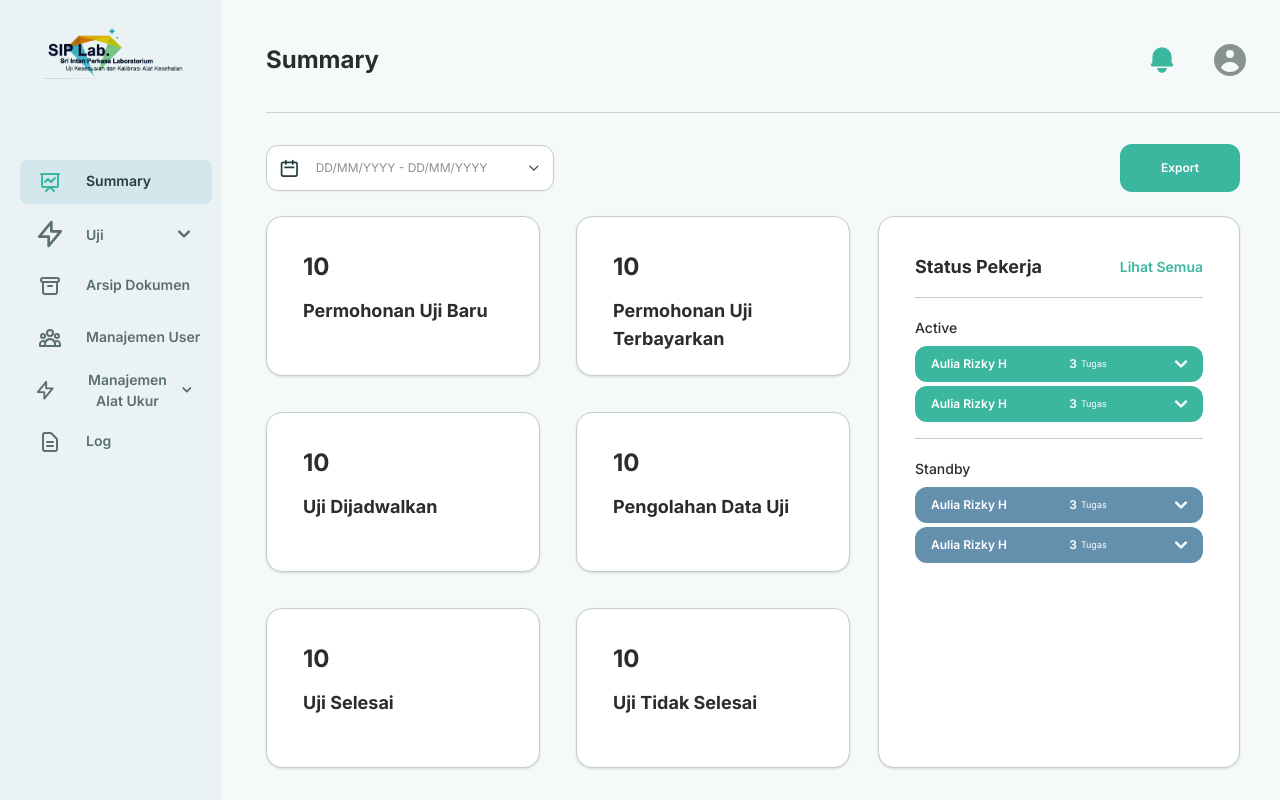
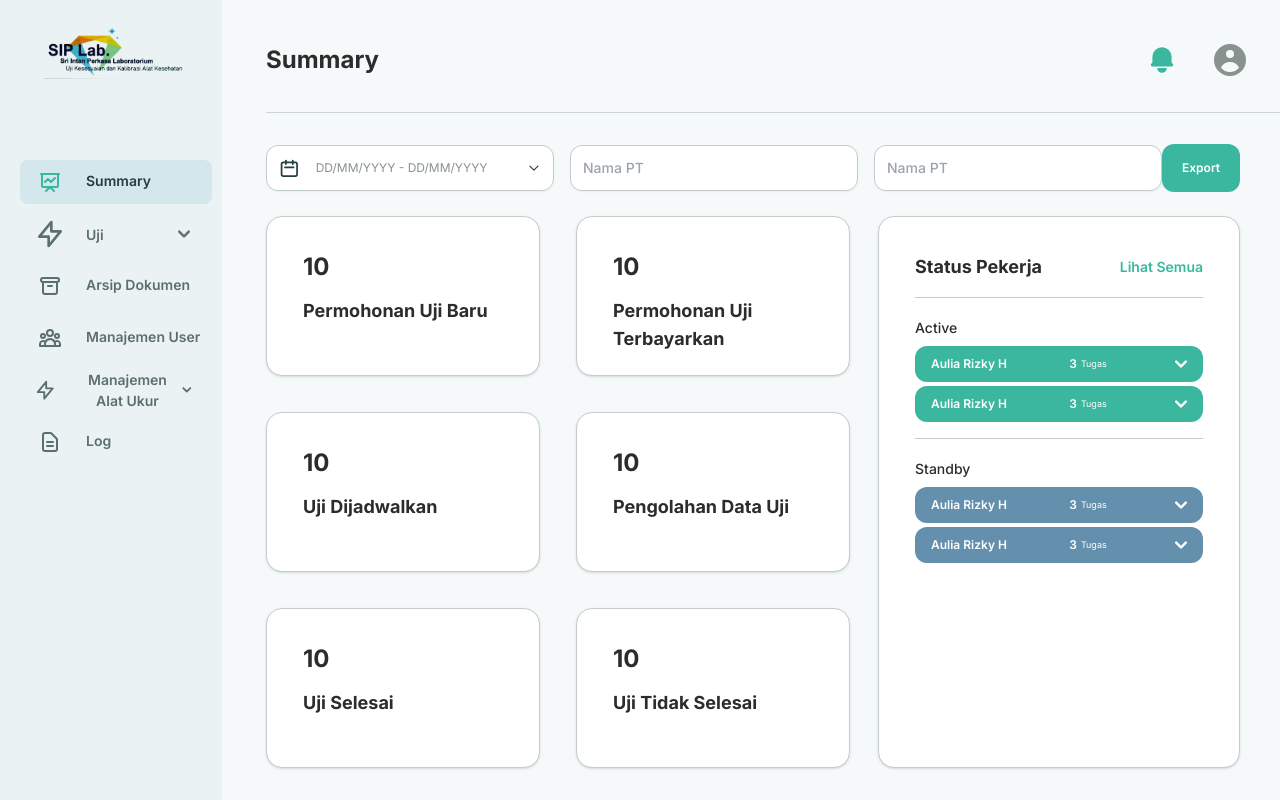
Before and after one commit to AdlanHawari/lab-webapp, a Next.js app: page /manajemen/summary in a window 1280 px wide. Built offline with nearby package versions, Linux system fonts and the light colour scheme.

Commit message:
static client dashboard data

```diff
--- a/components/small/small_card/SmallCard.jsx
+++ b/components/small/small_card/SmallCard.jsx
@@ -35,8 +35,8 @@ export default function SmallCard({data}) {
 
 
         <h3 className="text-black-500">
-            {data.TestApplicationTool[0]?.Tool.name} {data.TestApplicationTool[0]?.Tool.brand} - {data.TestApplicationTool[0]?.Tool.type}
-            {/* Nama alat */}
+            {/* {data.TestApplicationTool[0]?.Tool.name} {data.TestApplicationTool[0]?.Tool.brand} - {data.TestApplicationTool[0]?.Tool.type} */}
+            Nama alat
         </h3>
 
         <div className="flex">
--- a/pages/client/uji/index.js
+++ b/pages/client/uji/index.js
@@ -36,23 +36,23 @@ export default function ClientUjiPage() {
     // getUji();
   })
 
-  useEffect(() => {
-    // if(!data){
-    //   mutate()
-    // }
-    if(data){
+  // useEffect(() => {
+  //   // if(!data){
+  //   //   mutate()
+  //   // }
+  //   if(data){
 
-      console.log("isinya",data)
-    }
+  //     console.log("isinya",data)
+  //   }
 
-    if(error){
-      console.log("error",error)
-      mutate(null)
-      router.replace("/login")
-      // mutate()
-    }
+  //   if(error){
+  //     console.log("error",error)
+  //     mutate(null)
+  //     router.replace("/login")
+  //     // mutate()
+  //   }
 
-  },[data, error])
+  // },[data, error])
 
 
 
--- a/pages/manajemen/summary/index.js
+++ b/pages/manajemen/summary/index.js
@@ -1,19 +1,22 @@
 import BaseLayout from 'components/base/BaseLayout';
 import DateFilter from 'components/base/filter/DateFilter';
 import Button from 'components/small/button_fixed/Button';
+import CustomComboBox from 'components/small/single_menu/CustomComboBox';
 import DisclosurePekerja from 'components/small/single_menu/disclosure/DisclosurePekerja';
 import Title1 from 'components/small/typography/Title1';
 import Title2Med from 'components/small/typography/Title2Med';
+import { jenisPekerjaan } from 'constants/JenisPekerjaan';
 import { summary } from 'constants/ManajemenSummary';
 import { subMenu } from 'constants/SubmenuManajemenUji';
 import { useTitleContext } from "hooks/TitleContext";
 import { useRouter } from 'next/router';
-import { useEffect } from 'react';
+import { useEffect, useState } from 'react';
 
 export default function ManajemenSummaryPage() {
 
   const [title,setTitle,subTitle,setSubtitle] = useTitleContext();
   const router = useRouter()
+  const [pekerjaan, setPekerjaan] = useState('')
   // console.log(clientLogs)
   useEffect(() => {
     setTitle('Summary')
@@ -22,9 +25,32 @@ export default function ManajemenSummaryPage() {
   return(
     <div className="space-y-6">
       <div className="flex justify-between items-center">
-        <div className="w-48">
-          <DateFilter/>
+
+        <div className='w-full flex items-center space-x-4'>
+
+          <div className="">
+            <DateFilter/>
+          </div>
+
+          <div>
+            <input
+            className=" inline-flex justify-start w-72 px-3 py-2 text-sm font-medium text-grey-700 bg-white border border-grey-300 rounded-xl shadow-sm hover:bg-grey-50 focus:outline-none focus:ring-2 focus:ring-offset-0 focus:ring-secondary"
+            id="brand"
+            name="brand"
+            type="text"
+            placeholder="Nama PT"/>
+          </div>
+
+          <div className=''>
+            <input
+            className=" inline-flex justify-start w-72 px-3 py-2 text-sm font-medium text-grey-700 bg-white border border-grey-300 rounded-xl shadow-sm hover:bg-grey-50 focus:outline-none focus:ring-2 focus:ring-offset-0 focus:ring-secondary"
+            id="brand"
+            name="brand"
+            type="text"
+            placeholder="Nama PT"/>
+          </div>
         </div>
+
 
         <div className="w-[7.5rem]">
           <Button buttonStyle="primary_default" className="w-full px-5 py-0.5">
```
